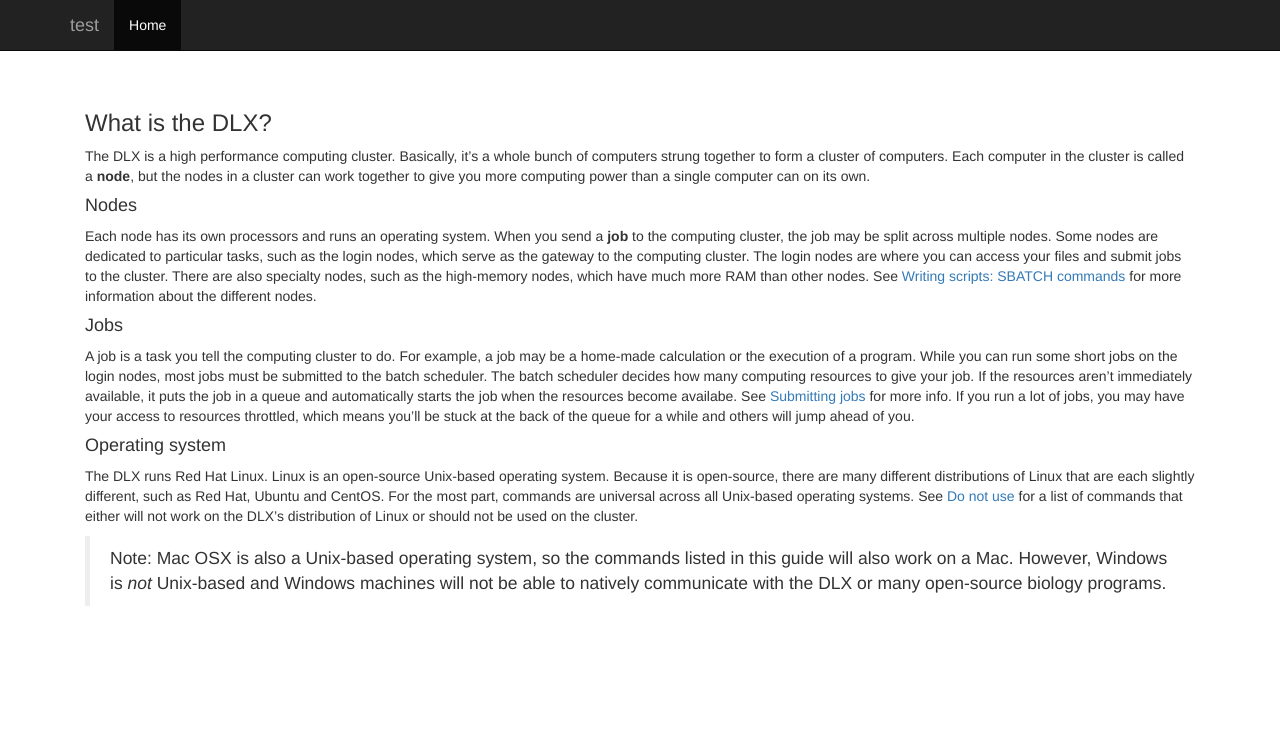
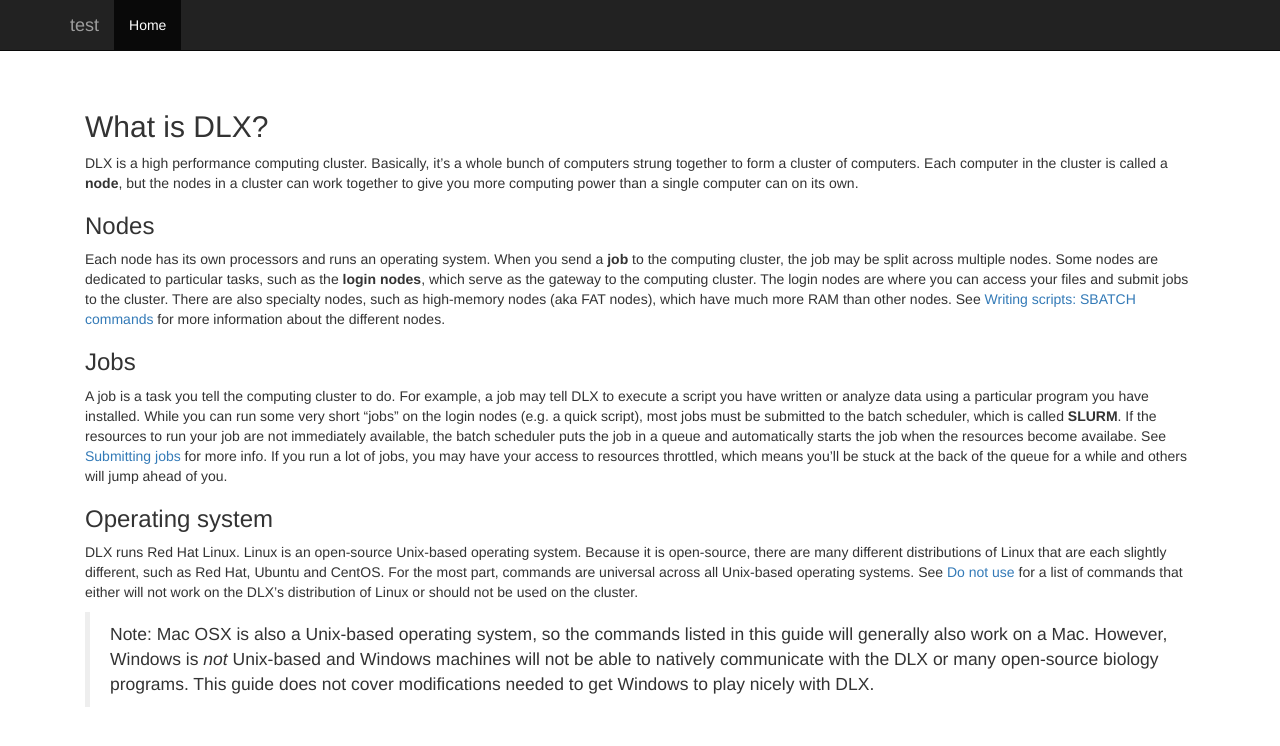
Before and after one commit to karajones/karajones.github.io, a Jekyll site: the page built from dlx/dlx1.md, in a window 1280 px wide. Shown: the top 746 px of the page. Built offline with Jekyll 4.4.1, drawn with Linux system fonts in a browser that asks for light colours; nearby versions of some CDN libraries; our own code applies the rules of GitHub Pages for plain Markdown files.

Commit message:
Update dlx1.md

```diff
--- a/dlx/dlx1.md
+++ b/dlx/dlx1.md
@@ -1,17 +1,17 @@
-### What is the DLX?
+## What is DLX?
 
-The DLX is a high performance computing cluster. Basically, it’s a whole bunch of computers strung together to form a cluster of computers. Each computer in the cluster is called a **node**, but the nodes in a cluster can work together to give you more computing power than a single computer can on its own.
+DLX is a high performance computing cluster. Basically, it’s a whole bunch of computers strung together to form a cluster of computers. Each computer in the cluster is called a **node**, but the nodes in a cluster can work together to give you more computing power than a single computer can on its own.
 
-#### Nodes
+### Nodes
 
-Each node has its own processors and runs an operating system. When you send a **job** to the computing cluster, the job may be split across multiple nodes. Some nodes are dedicated to particular tasks, such as the login nodes, which serve as the gateway to the computing cluster. The login nodes are where you can access your files and submit jobs to the cluster. There are also specialty nodes, such as the high-memory nodes, which have much more RAM than other nodes. See [Writing scripts: SBATCH commands](#) for more information about the different nodes.
+Each node has its own processors and runs an operating system. When you send a **job** to the computing cluster, the job may be split across multiple nodes. Some nodes are dedicated to particular tasks, such as the **login nodes**, which serve as the gateway to the computing cluster. The login nodes are where you can access your files and submit jobs to the cluster. There are also specialty nodes, such as high-memory nodes (aka FAT nodes), which have much more RAM than other nodes. See [Writing scripts: SBATCH commands](#) for more information about the different nodes.
 
-#### Jobs
+### Jobs
 
-A job is a task you tell the computing cluster to do. For example, a job may be a home-made calculation or the execution of a program. While you can run some short jobs on the login nodes, most jobs must be submitted to the batch scheduler. The batch scheduler decides how many computing resources to give your job. If the resources aren’t immediately available, it puts the job in a queue and automatically starts the job when the resources become availabe. See [Submitting jobs](#) for more info. If you run a lot of jobs, you may have your access to resources throttled, which means you’ll be stuck at the back of the queue for a while and others will jump ahead of you.
+A job is a task you tell the computing cluster to do. For example, a job may tell DLX to execute a script you have written or analyze data using a particular program you have installed. While you can run some very short "jobs" on the login nodes (e.g. a quick script), most jobs must be submitted to the batch scheduler, which is called **SLURM**. If the resources to run your job are not immediately available, the batch scheduler puts the job in a queue and automatically starts the job when the resources become availabe. See [Submitting jobs](#) for more info. If you run a lot of jobs, you may have your access to resources throttled, which means you’ll be stuck at the back of the queue for a while and others will jump ahead of you.
 
-#### Operating system
+### Operating system
 
-The DLX runs Red Hat Linux. Linux is an open-source Unix-based operating system. Because it is open-source, there are many different distributions of Linux that are each slightly different, such as Red Hat, Ubuntu and CentOS. For the most part, commands are universal across all Unix-based operating systems. See [Do not use](#) for a list of commands that either will not work on the DLX’s distribution of Linux or should not be used on the cluster.
+DLX runs Red Hat Linux. Linux is an open-source Unix-based operating system. Because it is open-source, there are many different distributions of Linux that are each slightly different, such as Red Hat, Ubuntu and CentOS. For the most part, commands are universal across all Unix-based operating systems. See [Do not use](#) for a list of commands that either will not work on the DLX’s distribution of Linux or should not be used on the cluster.
 
-> Note: Mac OSX is also a Unix-based operating system, so the commands listed in this guide will also work on a Mac. However, Windows is *not* Unix-based and Windows machines will not be able to natively communicate with the DLX or many open-source biology programs.
+> Note: Mac OSX is also a Unix-based operating system, so the commands listed in this guide will generally also work on a Mac. However, Windows is *not* Unix-based and Windows machines will not be able to natively communicate with the DLX or many open-source biology programs. This guide does not cover modifications needed to get Windows to play nicely with DLX.
```
